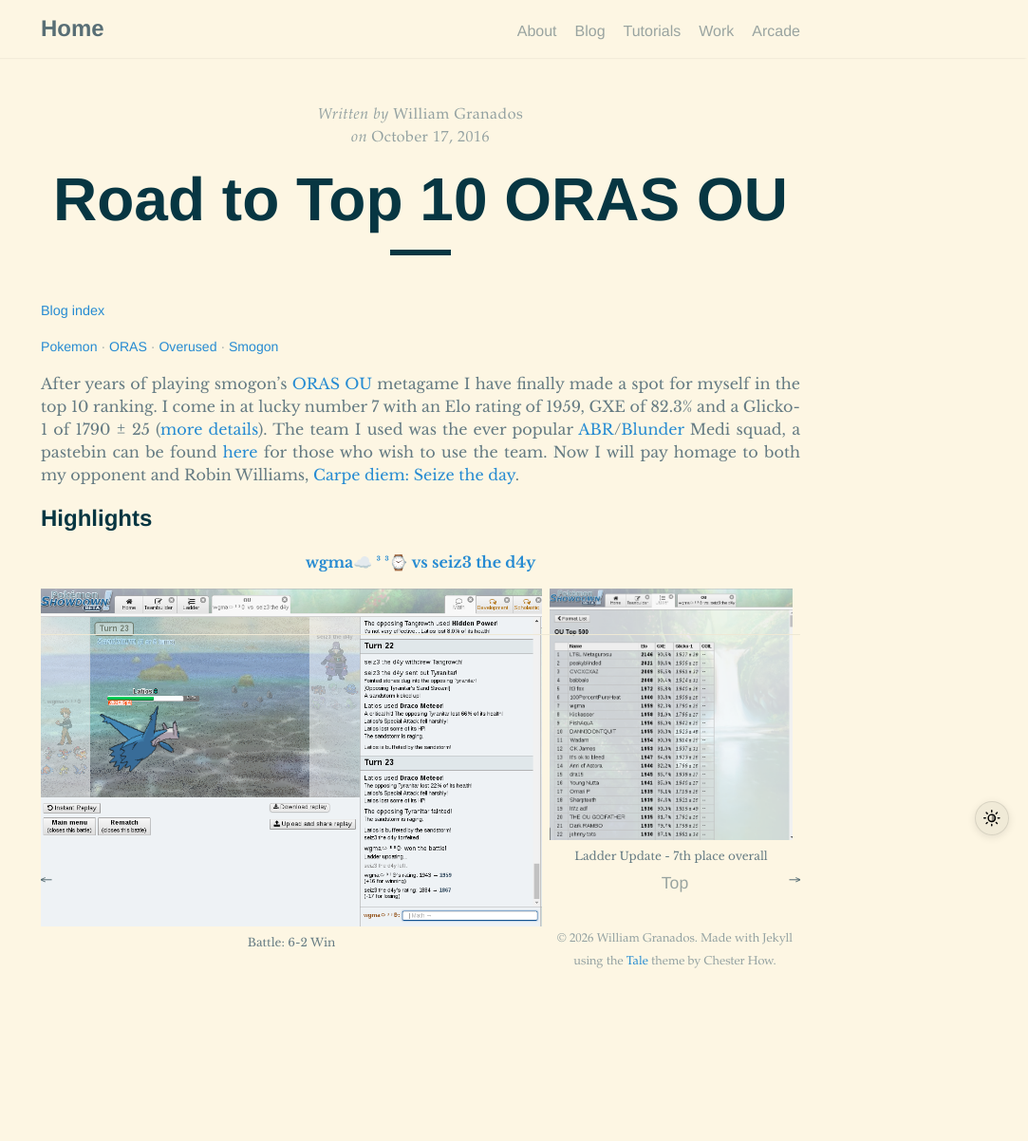
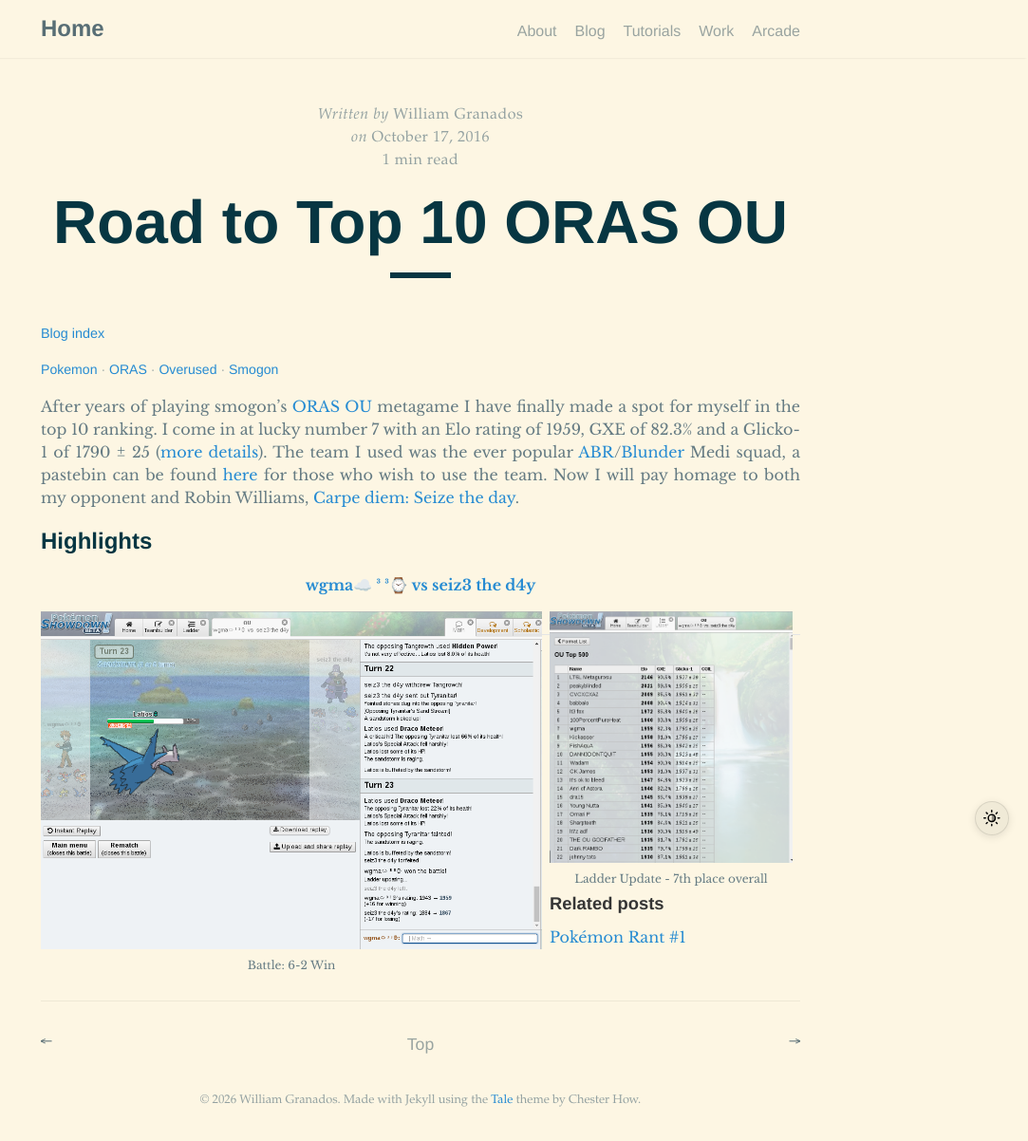
Before and after one commit to wgranados/wgranados.github.io, a Jekyll site: the page built from _posts/2016-10-17-top-ten-oras-ou.md, in a window 1280 px wide. Shown: the whole page at 95% size, without its empty margins (197-1280 px from the left). Built offline with Jekyll 4.4.1, drawn with Linux system fonts in a browser that asks for light colours; before the commit the page ends 1056 px from its top, so only the background shows below that.

Commit message:
Add font attribution, reading time, descriptions, related posts
- Document OFL sources in assets/fonts and arcade/public/fonts ATTRIBUTION.txt
- Show optional post.description on blog index; fallback to excerpt
- Post layout: reading time from word count; up to 3 tag-based related links
- Style related block and reading time in tale post SCSS

Made-with: Cursor

```diff
--- a/_layouts/post.html
+++ b/_layouts/post.html
@@ -1,6 +1,12 @@
 ---
 layout: default-blog
 ---
+
+{% assign _wc = content | strip_html | number_of_words %}
+{% assign _read_mins = _wc | divided_by: 200 %}
+{% if _read_mins < 1 %}
+  {% assign _read_mins = 1 %}
+{% endif %}
 
 <div class="post">
   <div class="post-info">
@@ -13,6 +19,10 @@ layout: default-blog
     {% if page.date %}
       <br>
       <span>on&nbsp;</span><time datetime="{{ page.date }}">{{ page.date | date: "%B %d, %Y" }}</time>
+    {% endif %}
+    {% if _wc > 0 %}
+      <br>
+      <span class="post-reading-time">{{ _read_mins }} min read</span>
     {% endif %}
   </div>
 
@@ -30,6 +40,36 @@ layout: default-blog
   {% endif %}
 
   {{ content }}
+
+  {% if page.tags.size > 0 %}
+  {% assign _rel_sep = "§§§" %}
+  {% assign _rel_seen = _rel_sep %}
+  {% assign _rel_count = 0 %}
+  {% for _tag in page.tags %}
+    {% if _rel_count < 3 %}
+      {% assign _tag_posts = site.tags[_tag] | sort: "date" | reverse %}
+      {% for _p in _tag_posts %}
+        {% if _rel_count < 3 and _p.url != page.url %}
+          {% assign _rel_token = _rel_sep | append: _p.url | append: _rel_sep %}
+          {% unless _rel_seen contains _rel_token %}
+            {% if _rel_count == 0 %}
+  <section class="post-related" aria-label="Related posts">
+    <h2 class="post-related-heading">Related posts</h2>
+    <ul class="post-related-list">
+            {% endif %}
+      <li><a href="{{ _p.url | relative_url }}">{{ _p.title }}</a></li>
+            {% assign _rel_seen = _rel_seen | append: _p.url | append: _rel_sep %}
+            {% assign _rel_count = _rel_count | plus: 1 %}
+          {% endunless %}
+        {% endif %}
+      {% endfor %}
+    {% endif %}
+  {% endfor %}
+  {% if _rel_count > 0 %}
+    </ul>
+  </section>
+  {% endif %}
+  {% endif %}
 </div>
 
 <div class="pagination">
--- a/_sass/tale/_post.scss
+++ b/_sass/tale/_post.scss
@@ -9,6 +9,10 @@
 
     span {
       font-style: italic;
+    }
+
+    .post-reading-time {
+      font-style: normal;
     }
   }
 
@@ -49,6 +53,32 @@
     text-align: center;
   }
 
+  .post-related {
+    margin: 2.5rem 0 0;
+    padding-top: 1.5rem;
+    border-top: 1px solid $grey-2;
+  }
+
+  .post-related-heading {
+    color: $default-shade;
+    font-family: $sans-serif;
+    font-size: 1.15rem;
+    font-weight: 700;
+    margin: 0 0 0.75rem;
+    text-align: left;
+  }
+
+  .post-related-list {
+    list-style: none;
+    margin: 0;
+    padding: 0;
+
+    li {
+      margin: 0 0 0.4rem;
+      text-align: left;
+    }
+  }
+
   // CSS for making emoji inline
   img.emoji {
     display: inline-block;
--- a/blog/index.html
+++ b/blog/index.html
@@ -12,7 +12,11 @@ title: Blog
         <time datetime="{{ post.date }}" class="catalogue-time">{{ post.date | date: "%B %d, %Y" }}</time>
         <h1 class="catalogue-title">{{ post.title }}</h1>
         <div class="catalogue-line"></div>
+        {% if post.description %}
+        <p>{{ post.description }}</p>
+        {% else %}
         <p>{{ post.excerpt | strip_html | truncatewords: 30 }}</p>
+        {% endif %}
       </div>
     </a>
   {% endfor %}
```
Also changed, not shown: arcade/public/fonts/ATTRIBUTION.txt (added, +15 -0 lines), assets/fonts/ATTRIBUTION.txt (added, +15 -0 lines).
